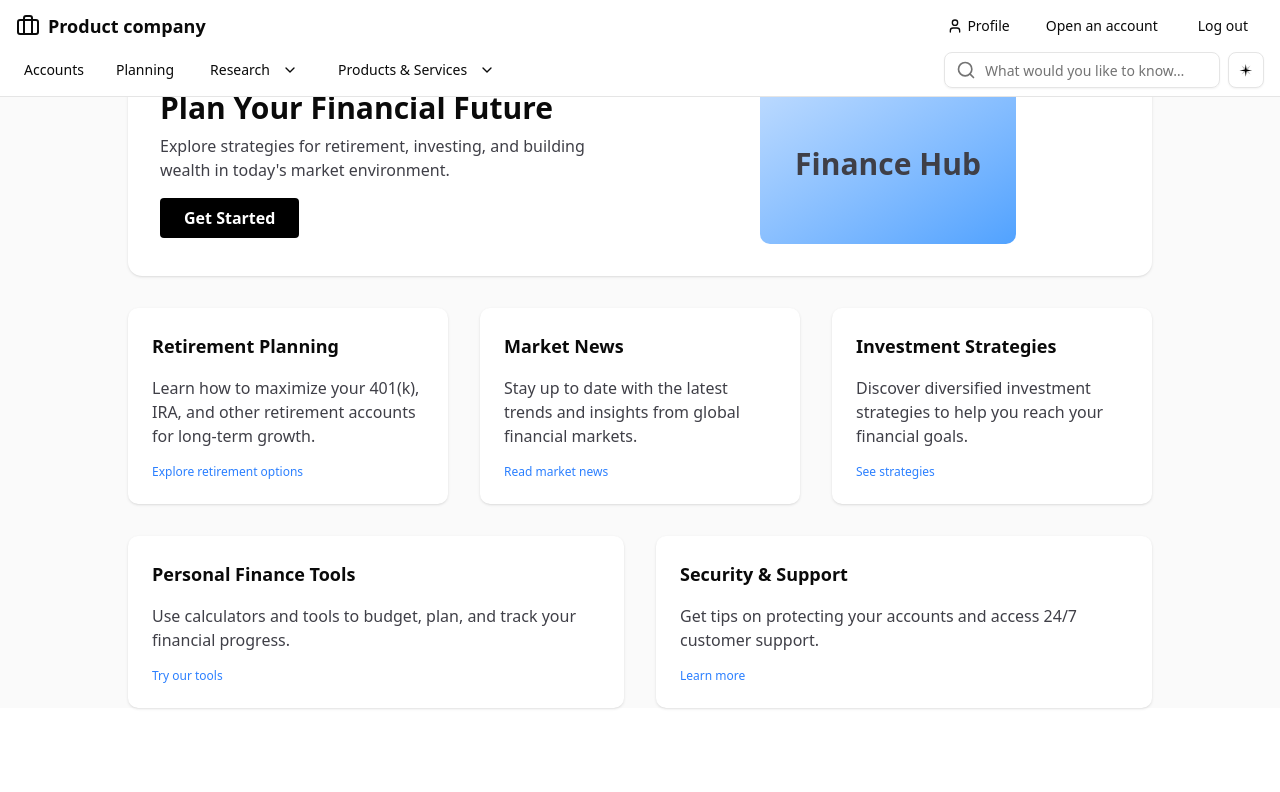
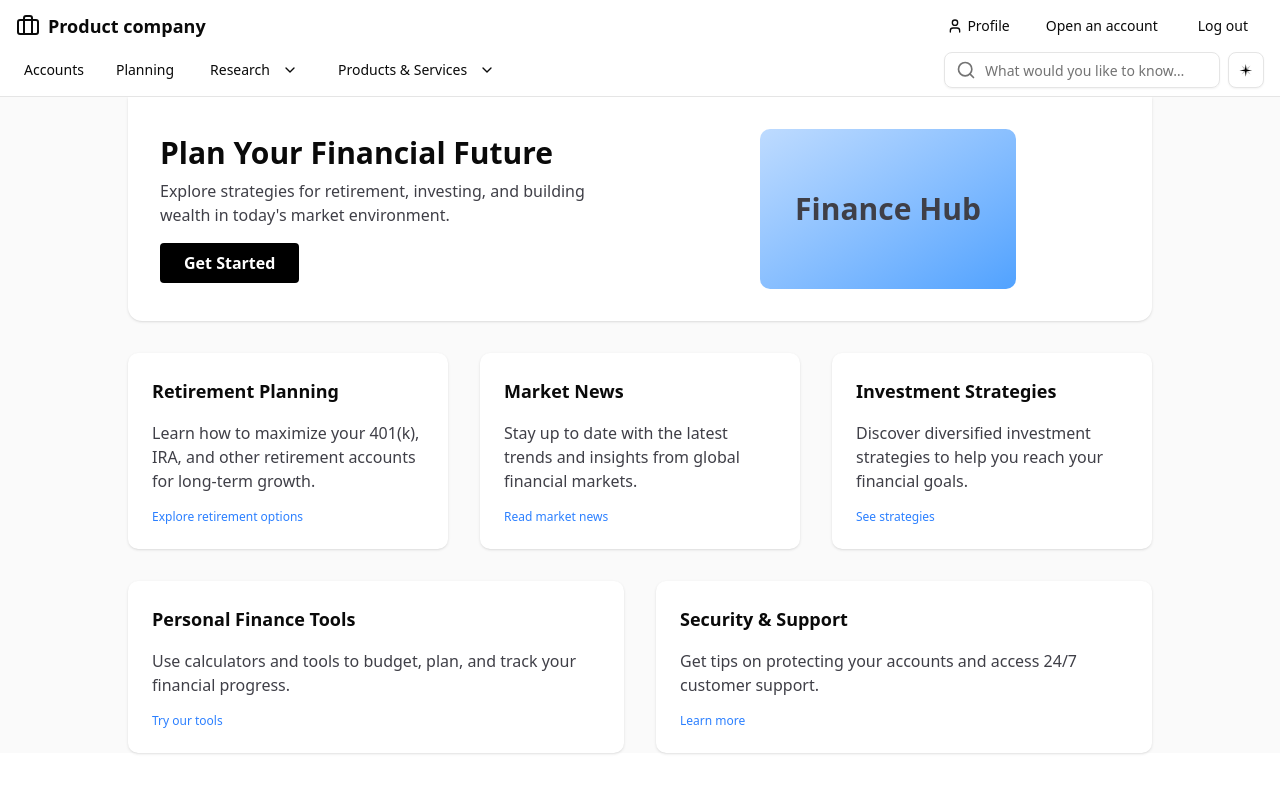
Before and after one commit to Ebaka716/searchV3, a Next.js app: page /home in a window 1280 px wide. Shown: the top 792 px of the page. Built offline with nearby package versions, Linux system fonts and the light colour scheme.

Commit message:
Dynamic sidebar alignment: sidebar now always starts below header using measured header height

```diff
--- a/src/components/layouts/MainLayout.tsx
+++ b/src/components/layouts/MainLayout.tsx
@@ -1,4 +1,4 @@
-import React from "react";
+import React, { useRef, useLayoutEffect, useState } from "react";
 import Header from "@/components/header/Header";
 
 export type MainLayoutProps = {
@@ -14,13 +14,29 @@ export default function MainLayout({
   rightSidebar,
   children,
 }: MainLayoutProps) {
+  const headerRef = useRef<HTMLDivElement>(null);
+  const [headerHeight, setHeaderHeight] = useState(0);
+
+  useLayoutEffect(() => {
+    function updateHeight() {
+      if (headerRef.current) {
+        setHeaderHeight(headerRef.current.offsetHeight);
+      }
+    }
+    updateHeight();
+    window.addEventListener("resize", updateHeight);
+    return () => window.removeEventListener("resize", updateHeight);
+  }, []);
+
   return (
     <div className="h-screen flex flex-col">
-      <div className="fixed top-0 left-0 w-full z-50">
+      <div ref={headerRef} className="fixed top-0 left-0 w-full z-50">
         <Header variant={headerVariant} onLogout={() => {}} />
       </div>
-      <div id="maincontentarea" className="flex flex-1 h-full min-h-0" style={{ marginTop: 52 }}>{/* 64px header height */}
-        {leftSidebar}
+      <div id="maincontentarea" className="flex flex-1 h-full min-h-0" style={{ marginTop: headerHeight }}>{/* dynamic header height */}
+        {leftSidebar && React.isValidElement(leftSidebar)
+          ? React.cloneElement(leftSidebar, { headerHeight })
+          : leftSidebar}
         <main className="flex-1 min-h-0 bg-white">{children}</main>
         {rightSidebar}
       </div>
--- a/src/components/sidebar/AppSidebar.tsx
+++ b/src/components/sidebar/AppSidebar.tsx
@@ -38,7 +38,11 @@ const initialAgents: AgentData[] = [
   { id: "agent6", name: "Benefits Center", isActive: false, description: "Benefit plan administration for employers" },
 ];
 
-export default function AppSidebar({ headerHeight = 0 }: { headerHeight?: number }) {
+interface AppSidebarProps {
+  headerHeight?: number;
+}
+
+export default function AppSidebar({ headerHeight = 0 }: AppSidebarProps) {
   const [collapsed, setCollapsed] = useState(true);
   const [isServiceAgentsDialogOpen, setIsServiceAgentsDialogOpen] = useState(false);
   const [agents, setAgents] = useState<AgentData[]>(initialAgents);
```
